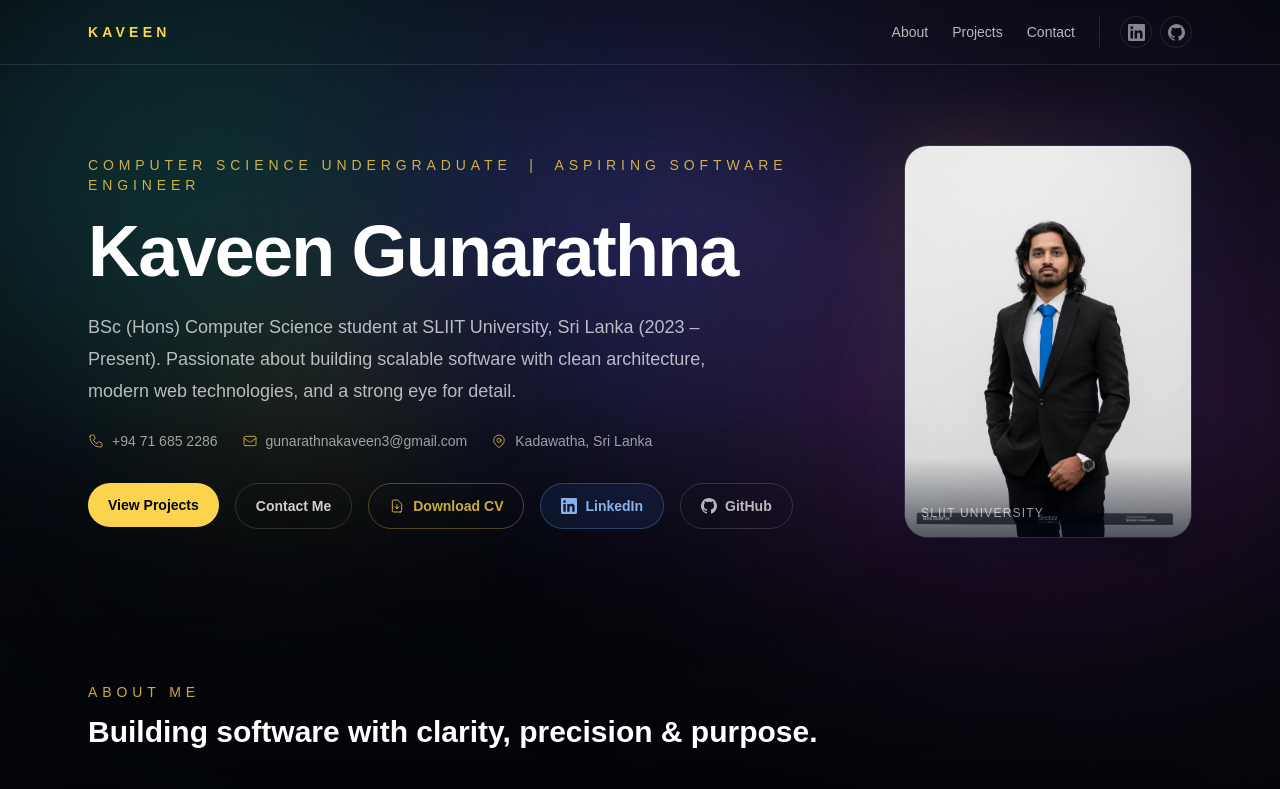
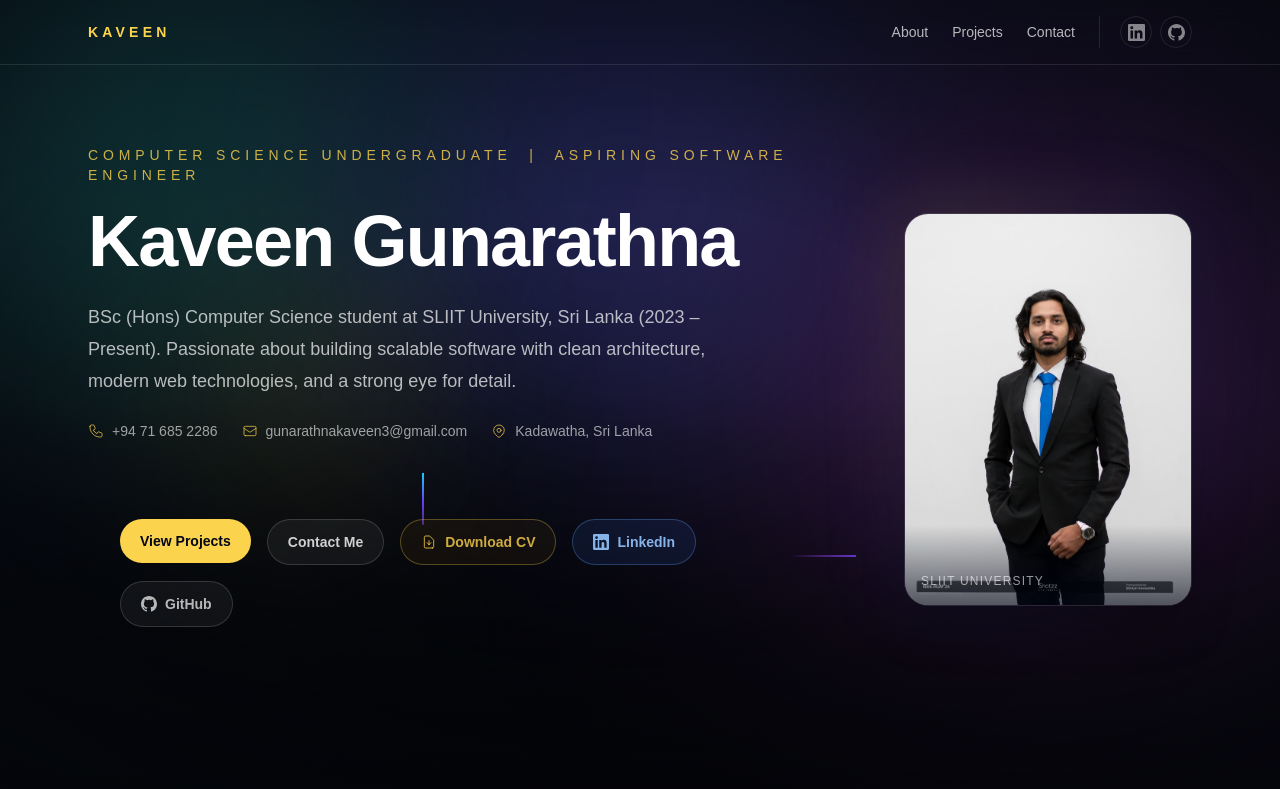
Before and after one commit to kaveen20030408/Kaveen_Gunarathna_Portfolio, a Next.js app: page / in a window 1280 px wide. Shown: the top 789 px of the page. Built offline with nearby package versions, Linux system fonts and the light colour scheme.

Commit message:
feat: implement animated pulse beams visualization component and integrate into hero section

```diff
--- a/src/components/sections/Hero.tsx
+++ b/src/components/sections/Hero.tsx
@@ -1,7 +1,8 @@
 import Image from "next/image";
 import Link from "next/link";
 import { Button } from "@/components/ui/Button";
-
+import { PulseBeams } from "@/components/ui/pulse-beams";
+import { beams, gradientColors } from "@/components/ui/demo-beams";
 export function Hero() {
   return (
     <section className="mx-auto grid max-w-6xl gap-12 px-6 py-20 lg:grid-cols-[1fr_auto] lg:items-center">
@@ -45,13 +46,18 @@ export function Hero() {
           </span>
         </div>
 
-        <div className="mt-8 flex flex-wrap gap-4">
+        <PulseBeams
+          beams={beams}
+          gradientColors={gradientColors}
+          className="mt-8 w-full rounded-3xl"
+        >
+          <div className="flex flex-wrap justify-center sm:justify-start gap-4 p-8 relative z-50">
             <Link href="/projects">
               <Button>View Projects</Button>
             </Link>
             <Link
               href="/contact"
-            className="inline-flex items-center rounded-full border border-white/15 px-5 py-3 text-sm font-semibold text-white/80 transition hover:border-white/30 hover:text-white"
+              className="inline-flex items-center rounded-full border border-white/15 bg-white/5 px-5 py-3 text-sm font-semibold text-white/80 transition hover:border-white/30 hover:bg-white/10 hover:text-white"
             >
               Contact Me
             </Link>
@@ -60,7 +66,7 @@ export function Hero() {
               download="Kaveen_Gunarathna_CV.pdf"
               target="_blank"
               rel="noopener noreferrer"
-            className="inline-flex items-center gap-2 rounded-full border border-amber-300/30 px-5 py-3 text-sm font-semibold text-amber-300/80 transition hover:border-amber-300/60 hover:text-amber-300"
+              className="inline-flex items-center gap-2 rounded-full border border-amber-300/30 bg-amber-500/5 px-5 py-3 text-sm font-semibold text-amber-300/80 transition hover:border-amber-300/60 hover:bg-amber-500/10 hover:text-amber-300"
             >
               <svg xmlns="http://www.w3.org/2000/svg" className="h-4 w-4" fill="none" viewBox="0 0 24 24" stroke="currentColor">
                 <path strokeLinecap="round" strokeLinejoin="round" strokeWidth={1.5} d="M12 10v6m0 0l-3-3m3 3l3-3m2 8H7a2 2 0 01-2-2V5a2 2 0 012-2h5.586a1 1 0 01.707.293l5.414 5.414a1 1 0 01.293.707V19a2 2 0 01-2 2z" />
@@ -83,7 +89,7 @@ export function Hero() {
               href="https://github.com/kaveen20030408"
               target="_blank"
               rel="noopener noreferrer"
-            className="inline-flex items-center gap-2 rounded-full border border-white/15 px-5 py-3 text-sm font-semibold text-white/70 transition hover:border-white/30 hover:text-white"
+              className="inline-flex items-center gap-2 rounded-full border border-white/15 bg-white/5 px-5 py-3 text-sm font-semibold text-white/70 transition hover:border-white/30 hover:bg-white/10 hover:text-white"
               aria-label="GitHub Profile"
             >
               <svg xmlns="http://www.w3.org/2000/svg" className="h-4 w-4" viewBox="0 0 24 24" fill="currentColor" aria-hidden="true">
@@ -92,6 +98,7 @@ export function Hero() {
               GitHub
             </a>
           </div>
+        </PulseBeams>
       </div>
 
       {/* Profile photo */}
--- /dev/null
+++ b/src/components/ui/demo-beams.tsx
@@ -0,0 +1,178 @@
+"use client";
+
+import { PulseBeams } from "@/components/ui/pulse-beams";
+
+export const beams = [
+  {
+    path: "M269 220.5H16.5C10.9772 220.5 6.5 224.977 6.5 230.5V398.5",
+    gradientConfig: {
+      initial: {
+        x1: "0%",
+        x2: "0%",
+        y1: "80%",
+        y2: "100%",
+      },
+      animate: {
+        x1: ["0%", "0%", "200%"],
+        x2: ["0%", "0%", "180%"],
+        y1: ["80%", "0%", "0%"],
+        y2: ["100%", "20%", "20%"],
+      },
+      transition: {
+        duration: 2,
+        repeat: Infinity,
+        repeatType: "loop",
+        ease: "linear",
+        repeatDelay: 2,
+        delay: Math.random() * 2,
+      },
+    },
+    connectionPoints: [
+      { cx: 6.5, cy: 398.5, r: 6 },
+      { cx: 269, cy: 220.5, r: 6 }
+    ]
+  },
+  {
+    path: "M568 200H841C846.523 200 851 195.523 851 190V40",
+    gradientConfig: {
+      initial: {
+        x1: "0%",
+        x2: "0%",
+        y1: "80%",
+        y2: "100%",
+      },
+      animate: {
+        x1: ["20%", "100%", "100%"],
+        x2: ["0%", "90%", "90%"],
+        y1: ["80%", "80%", "-20%"],
+        y2: ["100%", "100%", "0%"],
+      },
+      transition: {
+        duration: 2,
+        repeat: Infinity,
+        repeatType: "loop",
+        ease: "linear",
+        repeatDelay: 2,
+        delay: Math.random() * 2,
+      },
+    },
+    connectionPoints: [
+      { cx: 851, cy: 34, r: 6.5 },
+      { cx: 568, cy: 200, r: 6 }
+    ]
+  },
+  {
+    path: "M425.5 274V333C425.5 338.523 421.023 343 415.5 343H152C146.477 343 142 347.477 142 353V426.5",
+    gradientConfig: {
+      initial: {
+        x1: "0%",
+        x2: "0%",
+        y1: "80%",
+        y2: "100%",
+      },
+      animate: {
+        x1: ["20%", "100%", "100%"],
+        x2: ["0%", "90%", "90%"],
+        y1: ["80%", "80%", "-20%"],
+        y2: ["100%", "100%", "0%"],
+      },
+      transition: {
+        duration: 2,
+        repeat: Infinity,
+        repeatType: "loop",
+        ease: "linear",
+        repeatDelay: 2,
+        delay: Math.random() * 2,
+      },
+    },
+    connectionPoints: [
+      { cx: 142, cy: 427, r: 6.5 },
+      { cx: 425.5, cy: 274, r: 6 }
+    ]
+  },
+  {
+    path: "M493 274V333.226C493 338.749 497.477 343.226 503 343.226H760C765.523 343.226 770 347.703 770 353.226V427",
+    gradientConfig: {
+      initial: {
+        x1: "40%",
+        x2: "50%",
+        y1: "160%",
+        y2: "180%",
+      },
+      animate: {
+        x1: "0%",
+        x2: "10%",
+        y1: "-40%",
+        y2: "-20%",
+      },
+      transition: {
+        duration: 2,
+        repeat: Infinity,
+        repeatType: "loop",
+        ease: "linear",
+        repeatDelay: 2,
+        delay: Math.random() * 2,
+      },
+    },
+    connectionPoints: [
+      { cx: 770, cy: 427, r: 6.5 },
+      { cx: 493, cy: 274, r: 6 }
+    ]
+  },
+  {
+    path: "M380 168V17C380 11.4772 384.477 7 390 7H414",
+    gradientConfig: {
+      initial: {
+        x1: "-40%",
+        x2: "-10%",
+        y1: "0%",
+        y2: "20%",
+      },
+      animate: {
+        x1: ["40%", "0%", "0%"],
+        x2: ["10%", "0%", "0%"],
+        y1: ["0%", "0%", "180%"],
+        y2: ["20%", "20%", "200%"],
+      },
+      transition: {
+        duration: 2,
+        repeat: Infinity,
+        repeatType: "loop",
+        ease: "linear",
+        repeatDelay: 2,
+        delay: Math.random() * 2,
+      },
+    },
+    connectionPoints: [
+      { cx: 420.5, cy: 6.5, r: 6 },
+      { cx: 380, cy: 168, r: 6 }
+    ]
+  }
+];
+
+export const gradientColors = {
+  start: "#18CCFC",
+  middle: "#6344F5",
+  end: "#AE48FF"
+};
+
+export const PulseBeamsFirstDemo = () => {
+  return (
+    <PulseBeams
+      beams={beams}
+      gradientColors={gradientColors}
+      className="bg-slate-950"
+    >
+      <button className="bg-slate-800 w-[320px] z-40 h-[120px] no-underline group cursor-pointer relative shadow-2xl shadow-zinc-900 rounded-full p-px text-xs font-semibold leading-6  text-white inline-block">
+        <span className="absolute inset-0 overflow-hidden rounded-full">
+          <span className="absolute inset-0 rounded-full bg-[image:radial-gradient(75%_100%_at_50%_0%,rgba(56,189,248,0.6)_0%,rgba(56,189,248,0)_75%)] opacity-0 transition-opacity duration-500 group-hover:opacity-100" />
+        </span>
+        <div className="relative flex justify-center w-[320px] text-center space-x-2 h-[120px] items-center z-10 rounded-full bg-zinc-950 py-0.5 px-4 ring-1 ring-white/10 ">
+          <span className="md:text-4xl text-base inline-block bg-clip-text text-transparent bg-gradient-to-r from-neutral-300 via-neutral-600 to-neutral-300">
+            Connect
+          </span>
+        </div>
+      </button>
+    </PulseBeams>
+  );
+};
--- /dev/null
+++ b/src/components/ui/pulse-beams.tsx
@@ -0,0 +1,155 @@
+"use client";
+
+import React from "react";
+import { motion } from "framer-motion";
+import { cn } from "@/lib/utils";
+
+interface BeamPath {
+  path: string;
+  gradientConfig: {
+    initial: {
+      x1: string;
+      x2: string;
+      y1: string;
+      y2: string;
+    };
+    animate: {
+      x1: string | string[];
+      x2: string | string[];
+      y1: string | string[];
+      y2: string | string[];
+    };
+    transition?: {
+      duration?: number;
+      repeat?: number;
+      repeatType?: string;
+      ease?: string;
+      repeatDelay?: number;
+      delay?: number;
+    };
+  };
+  connectionPoints?: Array<{
+    cx: number;
+    cy: number;
+    r: number;
+  }>;
+}
+
+interface PulseBeamsProps {
+  children?: React.ReactNode;
+  className?: string;
+  background?: React.ReactNode;
+  beams: BeamPath[];
+  width?: number;
+  height?: number;
+  baseColor?: string;
+  accentColor?: string;
+  gradientColors?: {
+    start: string;
+    middle: string;
+    end: string;
+  };
+}
+
+export const PulseBeams = ({
+  children,
+  className,
+  background,
+  beams,
+  width = 858,
+  height = 434,
+  baseColor = "var(--slate-800)",
+  accentColor = "var(--slate-600)",
+  gradientColors,
+}: PulseBeamsProps) => {
+  return (
+    <div
+      className={cn(
+        "w-full h-full min-h-[200px] relative flex items-center justify-center antialiased overflow-hidden",
+        className
+      )}
+    >
+      {background}
+      <div className="relative z-10 w-full flex justify-center">{children}</div>
+      <div className="absolute inset-0 flex items-center justify-center pointer-events-none">
+        <SVGs
+          beams={beams}
+          width={width}
+          height={height}
+          baseColor={baseColor}
+          accentColor={accentColor}
+          gradientColors={gradientColors}
+        />
+      </div>
+    </div>
+  );
+};
+
+const SVGs = ({ beams, width, height, baseColor, accentColor, gradientColors }: any) => {
+  return (
+    <svg
+      width={width}
+      height={height}
+      viewBox={`0 0 ${width} ${height}`}
+      fill="none"
+      xmlns="http://www.w3.org/2000/svg"
+      className="flex flex-shrink-0"
+    >
+      {beams.map((beam: any, index: number) => (
+        <React.Fragment key={index}>
+          <path
+            d={beam.path}
+            stroke={baseColor}
+            strokeWidth="1"
+          />
+          <path
+            d={beam.path}
+            stroke={`url(#grad${index})`}
+            strokeWidth="2"
+            strokeLinecap="round"
+          />
+          {beam.connectionPoints?.map((point: any, pointIndex: number) => (
+            <circle
+              key={`${index}-${pointIndex}`}
+              cx={point.cx}
+              cy={point.cy}
+              r={point.r}
+              fill={baseColor}
+              stroke={accentColor}
+            />
+          ))}
+        </React.Fragment>
+      ))}
+
+      <defs>
+        {beams.map((beam: any, index: number) => (
+          <motion.linearGradient
+            key={index}
+            id={`grad${index}`}
+            gradientUnits="userSpaceOnUse"
+            initial={beam.gradientConfig.initial}
+            animate={beam.gradientConfig.animate}
+            transition={beam.gradientConfig.transition}
+          >
+            <GradientColors colors={gradientColors} />
+          </motion.linearGradient>
+        ))}
+      </defs>
+    </svg>
+  );
+};
+
+const GradientColors = ({ colors = {
+  start: "#18CCFC",
+  middle: "#6344F5",
+  end: "#AE48FF"
+} }) => {
+  return (
+    <>
+      <stop offset="0%" stopColor={colors.start} stopOpacity="0" />
+      <stop offset="20%" stopColor={colors.start} stopOpacity="1" />
+      <stop offset="50%" stopColor={colors.middle} stopOpacity="1" />
+      <stop offset="100%" stopColor={colors.end} stopOpacity="0" />
+    </>
+  );
+};
```
Lines whose indentation alone changed are shown as unchanged.
